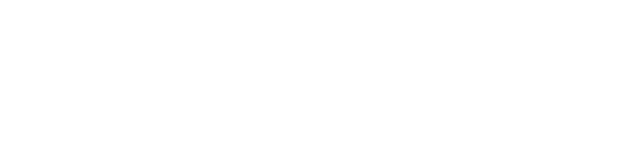
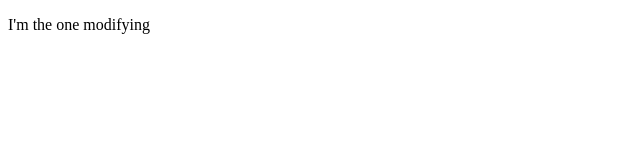
Before and after one commit to handy-bro/learning-git, a plain HTML site: page index.html in a window 1280 px wide. Shown: the whole page, without its empty margins (0-640 px from the left). Drawn offline with Linux system fonts and the light colour scheme.

Commit message:
added one paragraph

```diff
--- a/index.html
+++ b/index.html
@@ -4,6 +4,6 @@
 	<title>git test</title>
 </head>
 <body>
-
+	<p>I'm the one modifying</p>
 </body>
 </html>
```
